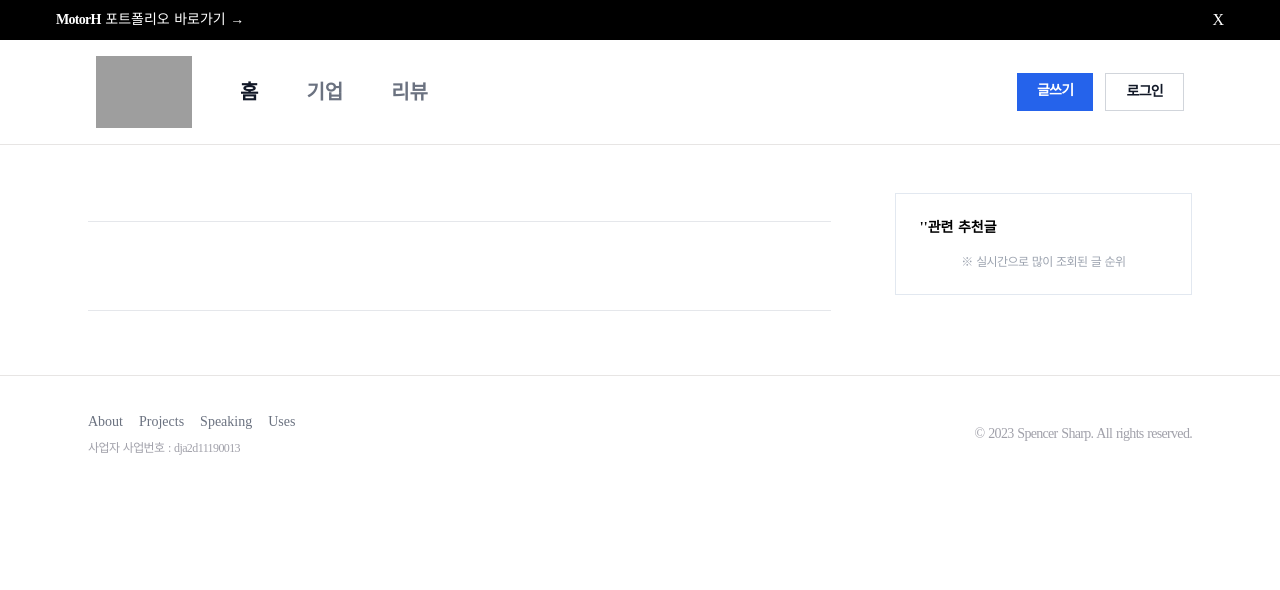
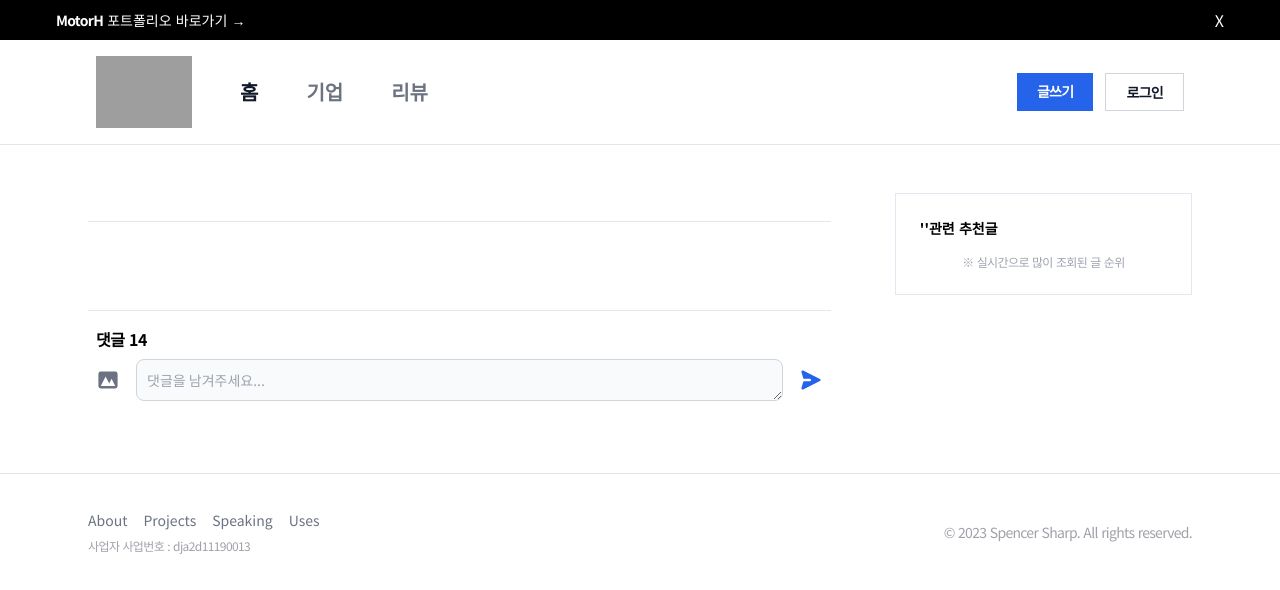
Before and after one commit to ghkdsigm/new_blindcutton_sideproject, a Nuxt app: page /boarddetail in a window 1280 px wide. Shown: the top 590 px of the page. Built offline with nearby package versions, Linux system fonts and the light colour scheme; grey boxes are pictures that could not be loaded.

Commit message:
댓글 수정

```diff
--- a/layouts/default.vue
+++ b/layouts/default.vue
@@ -36,7 +36,7 @@ export default {
 </script>
 <style>
 html {
-  font-family: "Noto Sans KR', sans-serif";
+  /* font-family: "Noto Sans KR', sans-serif"; */
   font-size: 16px;
   word-spacing: 1px;
   -ms-text-size-adjust: 100%;
--- a/pages/boarddetail.vue
+++ b/pages/boarddetail.vue
@@ -35,12 +35,29 @@
         </div>
       </div>
       <div class="w-full border-t border-gray-200 pb-8">
-
+        <p class="pt-4 pl-2 pr-2 text-base font-bold tracking-tight">댓글 <span>14</span></p>
+        <!-- 댓글존 -->
+        <div class="write_area">
+          <form>
+            <label for="chat" class="sr-only">Your message</label>
+            <div class="flex items-center py-2 rounded-lg">
+                <button type="button" class="inline-flex justify-center p-2 text-gray-500 rounded-lg cursor-pointer hover:text-gray-900 hover:bg-gray-100 dark:text-gray-400 dark:hover:text-white dark:hover:bg-gray-600">
+                    <svg aria-hidden="true" class="w-6 h-6" fill="currentColor" viewBox="0 0 20 20" xmlns="http://www.w3.org/2000/svg"><path fill-rule="evenodd" d="M4 3a2 2 0 00-2 2v10a2 2 0 002 2h12a2 2 0 002-2V5a2 2 0 00-2-2H4zm12 12H4l4-8 3 6 2-4 3 6z" clip-rule="evenodd"></path></svg>
+                    <span class="sr-only">Upload image</span>
+                </button>
+                <textarea id="chat" rows="1" class="block p-2.5 mx-2 w-full text-sm text-gray-900 bg-gray-50 rounded-lg border border-gray-300 focus:ring-blue-500 focus:border-blue-500 dark:bg-gray-700 dark:border-gray-600 dark:placeholder-gray-400 dark:text-white dark:focus:ring-blue-500 dark:focus:border-blue-500" placeholder="댓글을 남겨주세요..."></textarea>
+                <button type="submit" class="inline-flex justify-center p-2 text-blue-600 rounded-full cursor-pointer hover:bg-blue-100 dark:text-blue-500 dark:hover:bg-gray-600">
+                    <svg aria-hidden="true" class="w-6 h-6 rotate-90" fill="currentColor" viewBox="0 0 20 20" xmlns="http://www.w3.org/2000/svg"><path d="M10.894 2.553a1 1 0 00-1.788 0l-7 14a1 1 0 001.169 1.409l5-1.429A1 1 0 009 15.571V11a1 1 0 112 0v4.571a1 1 0 00.725.962l5 1.428a1 1 0 001.17-1.408l-7-14z"></path></svg>
+                    <span class="sr-only">Send message</span>
+                </button>
+            </div>
+          </form>
+        </div>
       </div>
     </div>
     <div class="w-2/7 py-4">
       <div class="mb-8 border border-slate-200 p-6">
-            <strong class="flex w-full text-sm font-bold mb-4">'{{cont.category}}'관련 추천글</strong>
+        <strong class="flex w-full text-sm font-bold mb-4">'{{ cont.category }}'관련 추천글</strong>
         <!-- <ul class="">
               <li
                 class="pb-2 tracking-tighter"
@@ -74,26 +91,22 @@
       </p>
     </div>
   </div>
-  </div>
-</template>
+</div></template>
 
 <script>
-import data from "~/api/data.json";
 
 export default {
-  data(){
+  data() {
     return {
-      cont : ""
+      cont: ""
     }
   },
-  mounted(){
-    if(this.$route.params.id){
+  mounted() {
+    if (this.$route.params.id) {
       this.cont = this.$route.params.id
     }
   }
 }
 </script>
 
-<style>
-
-</style>
+<style></style>
```
Lines whose indentation alone changed are shown as unchanged.
